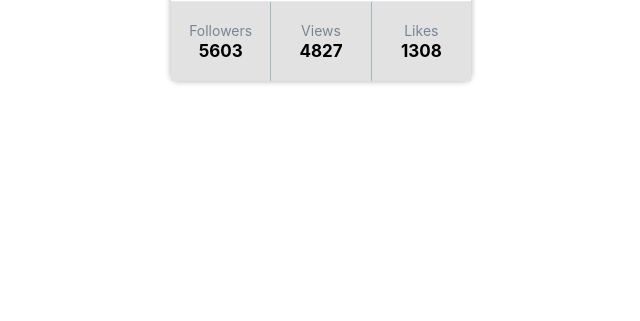
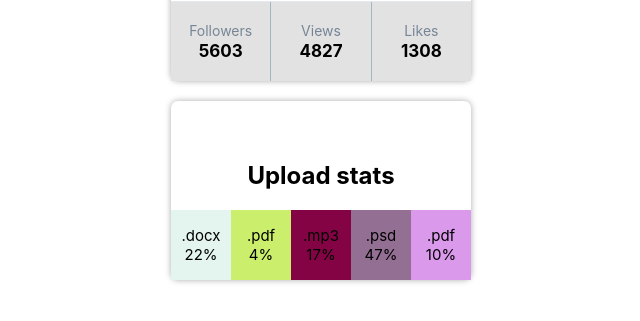
Before and after one commit to Agnieszkaa86/goit-react-hw-01-components, a React (Create React App) app: page / in a window 1280 px wide. Shown: the part 213-534 px from the top of the page, without its empty margins (319-959 px from the left). Built offline with nearby package versions, Linux system fonts and the light colour scheme.

Commit message:
add second Component

```diff
--- a/src/components/App.jsx
+++ b/src/components/App.jsx
@@ -1,5 +1,7 @@
 import Profile from './Profile';
-import user from  '../data/user.json';
+import user from '../data/user.json';
+import Statistics from './Statistics';
+import data from '../data/data.json';
 
 
 export const App = () => {
@@ -11,7 +13,9 @@ export const App = () => {
       location={user.location}
       avatar={user.avatar}
       stats={user.stats}
-    />
+      />
+    <Statistics title="Upload stats" stats={data} />
+
     </div>
 
   );
--- /dev/null
+++ b/src/components/Statistics.js
@@ -0,0 +1,72 @@
+
+import styled from 'styled-components';
+import PropTypes from 'prop-types';
+
+const Section = styled.section`
+  background-color: #fff;
+  margin: 20px auto;
+  padding: 40px 0px 0px;
+  width: 300px;
+  justify-content: center;
+  border-radius: 7px;
+  box-shadow: 0 0 6px 0 #adacac;
+`;
+const Title = styled.h2`
+  display: flex;
+  flex-direction: column;
+  justify-content: center;
+  align-items: center;
+`;
+const List = styled.ul`
+  display: flex;
+  justify-content: center;
+  align-items: center;
+  list-style-type: none;
+  padding: 0px;
+  margin: 0px;
+  text-align: center;
+`;
+const Item = styled.li`
+  display: flex;
+  flex-direction: column;
+  justify-content: center;
+  width: 100px;
+  height: 70px;
+  background-color: rgb(17, 64, 219);
+`;
+const Label = styled.span`
+  display: block;
+  font-size: 15px;
+  text-align: center;
+`;
+const Percentage = styled.span`
+  display: block;
+  font-size: 15px;
+  text-align: center;
+`;
+
+const Statistics = ({ title, stats }) => {
+    return (
+     <Section>
+      {title && <Title>{title}</Title>}
+      <List>
+        {stats.map(item => (
+          <Item key={item.id} style={{ backgroundColor: getRandomColor() }}>
+            <Label>{item.label}</Label>
+            <Percentage>{item.percentage}%</Percentage>
+          </Item>
+        ))}
+      </List>
+    </Section>
+    );
+}
+Statistics.propTypes = {
+  title: PropTypes.string,
+  stats: PropTypes.array,
+};
+function getRandomColor() {
+    return (
+        '#' + (Math.random().toString(16) + '000000').substring(2, 8).toUpperCase()
+    )
+}
+export default Statistics;
--- /dev/null
+++ b/src/data/data.json
@@ -0,0 +1,7 @@
+[
+  { "id": "id-1", "label": ".docx", "percentage": 22 },
+  { "id": "id-2", "label": ".pdf", "percentage": 4 },
+  { "id": "id-3", "label": ".mp3", "percentage": 17 },
+  { "id": "id-4", "label": ".psd", "percentage": 47 },
+  { "id": "id-5", "label": ".pdf", "percentage": 10 }
+]
```
